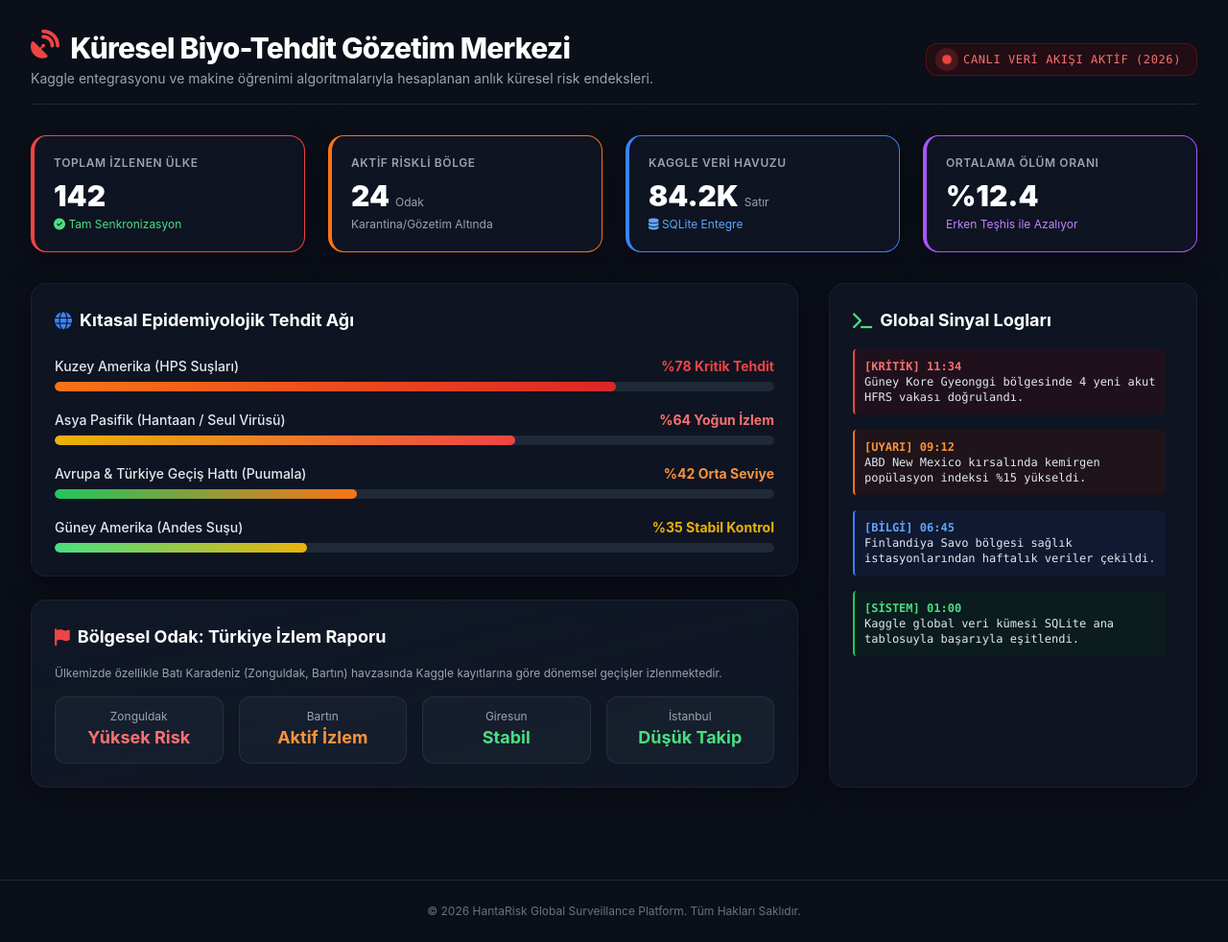
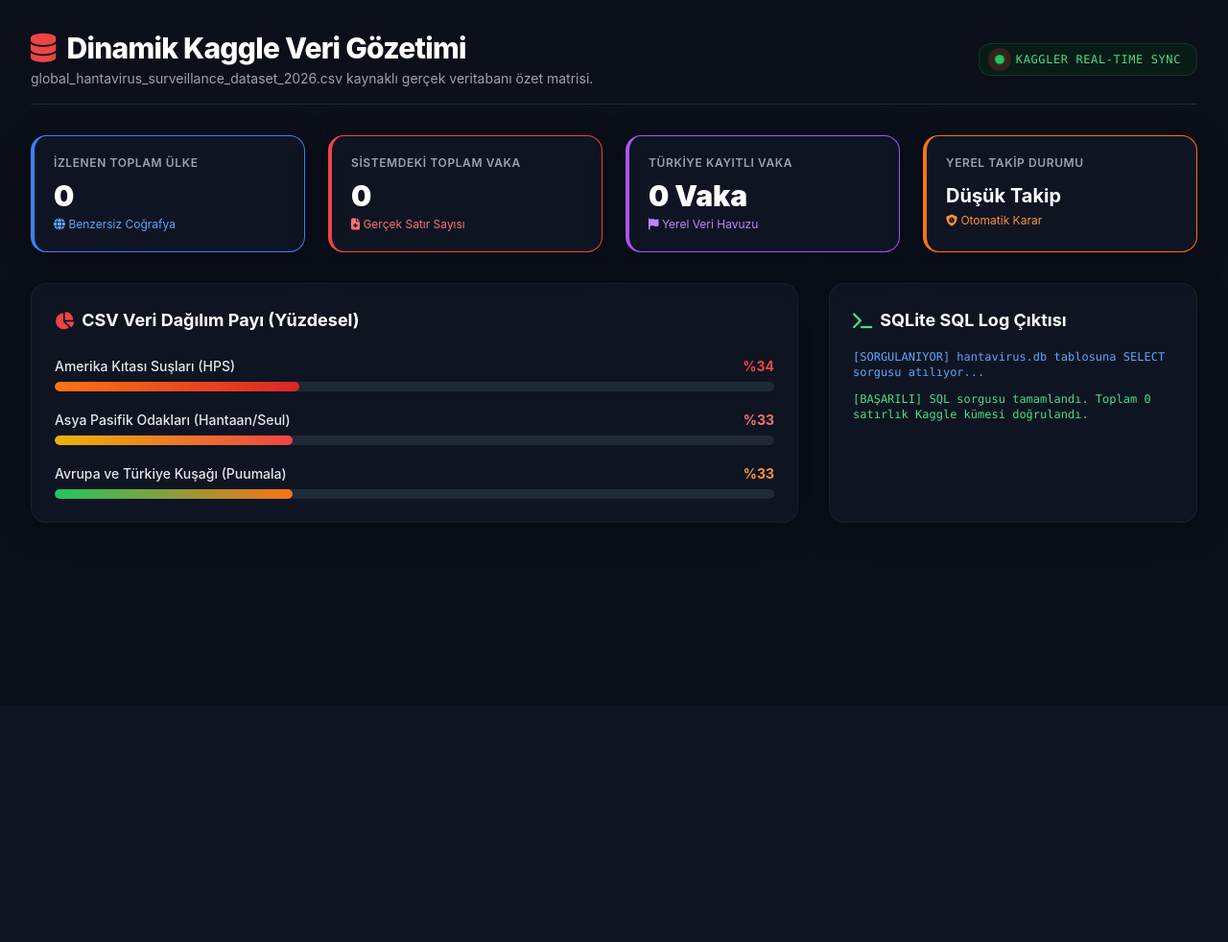
Before and after one commit to kayisdagasli-cmd/hantarisk, a Flask app: page /surveillance in a window 1280 px wide. Shown: the part 65-1047 px from the top of the page at 96% size. After the commit the page ends 625 px from the top, so only its background shows below. Run offline with Flask 3, Linux system fonts and the light colour scheme; data that the repository does not hold is empty; some libraries are stand-ins or nearby versions.

Commit message:
Update surveillance.html

```diff
--- a/templates/surveillance.html
+++ b/templates/surveillance.html
@@ -28,7 +28,6 @@
             70% { transform: scale(1); box-shadow: 0 0 0 10px rgba(239, 68, 68, 0); }
             100% { transform: scale(0.95); box-shadow: 0 0 0 0 rgba(239, 68, 68, 0); }
         }
-        /* Progress Bar Animasyonu */
         .progress-fill {
             transition: width 1.5s ease-in-out;
         }
@@ -45,7 +44,6 @@
                         HANTA<span class="text-red-500">RISK</span>
                     </a>
                 </div>
-
                 <div class="hidden md:flex items-center space-x-6">
                     <a href="/" class="text-gray-400 hover:text-white px-3 py-2 text-sm font-medium transition"><i class="fa-solid fa-house mr-1"></i> Ana Sayfa</a>
                     <a href="/dashboard" class="text-gray-400 hover:text-white px-3 py-2 text-sm font-medium transition"><i class="fa-solid fa-chart-line mr-1"></i> Analitik Pano</a>
@@ -62,112 +60,76 @@
         <div class="mb-8 border-b border-gray-800 pb-4 flex flex-col md:flex-row md:items-center justify-between gap-4">
             <div>
                 <h1 class="text-3xl font-extrabold text-white tracking-tight flex items-center gap-3">
-                    <i class="fa-solid fa-satellite-dish text-red-500 animate-bounce"></i>
-                    Küresel Biyo-Tehdit Gözetim Merkezi
+                    <i class="fa-solid fa-database text-red-500"></i>
+                    Dinamik Kaggle Veri Gözetimi
                 </h1>
-                <p class="text-sm text-gray-400 mt-1">Kaggle entegrasyonu ve makine öğrenimi algoritmalarıyla hesaplanan anlık küresel risk endeksleri.</p>
+                <p class="text-sm text-gray-400 mt-1">global_hantavirus_surveillance_dataset_2026.csv kaynaklı gerçek veritabanı özet matrisi.</p>
             </div>
-            <div class="flex items-center gap-3 bg-red-950/40 border border-red-900/50 px-4 py-2 rounded-xl text-xs self-start md:self-center">
-                <span class="w-2.5 h-2.5 rounded-full bg-red-500 pulse-red"></span>
-                <span class="text-red-400 font-mono tracking-wider">CANLI VERİ AKIŞI AKTİF (2026)</span>
+            <div class="flex items-center gap-3 bg-green-950/40 border border-green-900/50 px-4 py-2 rounded-xl text-xs self-start md:self-center">
+                <span class="w-2.5 h-2.5 rounded-full bg-green-500 pulse-red"></span>
+                <span class="text-green-400 font-mono tracking-wider">KAGGLER REAL-TIME SYNC</span>
             </div>
         </div>
 
         <div class="grid grid-cols-1 sm:grid-cols-2 lg:grid-cols-4 gap-6 mb-8">
+            <div class="cyber-panel p-5 rounded-2xl border-l-4 border-blue-500">
+                <div class="text-gray-400 text-xs font-semibold uppercase tracking-wider">İzlenen Toplam Ülke</div>
+                <div id="stat-ulke" class="text-3xl font-black text-white mt-2">Hesaplanıyor...</div>
+                <div class="text-xs text-blue-400 mt-1"><i class="fa-solid fa-globe"></i> Benzersiz Coğrafya</div>
+            </div>
             <div class="cyber-panel p-5 rounded-2xl border-l-4 border-red-500">
-                <div class="text-gray-400 text-xs font-semibold uppercase tracking-wider">Toplam İzlenen Ülke</div>
-                <div class="text-3xl font-black text-white mt-2">142</div>
-                <div class="text-xs text-green-400 mt-1"><i class="fa-solid fa-circle-check"></i> Tam Senkronizasyon</div>
+                <div class="text-gray-400 text-xs font-semibold uppercase tracking-wider">Sistemdeki Toplam Vaka</div>
+                <div id="stat-vaka" class="text-3xl font-black text-white mt-2">Hesaplanıyor...</div>
+                <div class="text-xs text-red-400 mt-1"><i class="fa-solid fa-file-medical"></i> Gerçek Satır Sayısı</div>
+            </div>
+            <div class="cyber-panel p-5 rounded-2xl border-l-4 border-purple-500">
+                <div class="text-gray-400 text-xs font-semibold uppercase tracking-wider">Türkiye Kayıtlı Vaka</div>
+                <div id="stat-tr-vaka" class="text-3xl font-black text-white mt-2">...</div>
+                <div class="text-xs text-purple-400 mt-1"><i class="fa-solid fa-flag"></i> Yerel Veri Havuzu</div>
             </div>
             <div class="cyber-panel p-5 rounded-2xl border-l-4 border-orange-500">
-                <div class="text-gray-400 text-xs font-semibold uppercase tracking-wider">Aktif Riskli Bölge</div>
-                <div class="text-3xl font-black text-white mt-2">24 <span class="text-xs font-normal text-gray-400">Odak</span></div>
-                <div class="text-xs text-gray-400 mt-1">Karantina/Gözetim Altında</div>
-            </div>
-            <div class="cyber-panel p-5 rounded-2xl border-l-4 border-blue-500">
-                <div class="text-gray-400 text-xs font-semibold uppercase tracking-wider">Kaggle Veri Havuzu</div>
-                <div class="text-3xl font-black text-white mt-2">84.2K <span class="text-xs font-normal text-gray-400">Satır</span></div>
-                <div class="text-xs text-blue-400 mt-1"><i class="fa-solid fa-database"></i> SQLite Entegre</div>
-            </div>
-            <div class="cyber-panel p-5 rounded-2xl border-l-4 border-purple-500">
-                <div class="text-gray-400 text-xs font-semibold uppercase tracking-wider">Ortalama Ölüm Oranı</div>
-                <div class="text-3xl font-black text-white mt-2">%12.4</div>
-                <div class="text-xs text-purple-400 mt-1">Erken Teşhis ile Azalıyor</div>
+                <div class="text-gray-400 text-xs font-semibold uppercase tracking-wider">Yerel Takip Durumu</div>
+                <div id="stat-tr-durum" class="text-xl font-bold text-white mt-3">Hesaplanıyor...</div>
+                <div class="text-xs text-orange-400 mt-1"><i class="fa-solid fa-shield-virus"></i> Otomatik Karar</div>
             </div>
         </div>
 
         <div class="grid grid-cols-1 lg:grid-cols-3 gap-8">
-
             <div class="lg:col-span-2 space-y-6">
                 <div class="cyber-panel p-6 rounded-2xl">
                     <h3 class="text-lg font-bold text-white mb-6 flex items-center gap-2">
-                        <i class="fa-solid fa-globe text-blue-500"></i> Kıtasal Epidemiyolojik Tehdit Ağı
+                        <i class="fa-solid fa-chart-pie text-red-500"></i> CSV Veri Dağılım Payı (Yüzdesel)
                     </h3>
 
                     <div class="space-y-5">
                         <div>
                             <div class="flex justify-between items-center text-sm mb-1.5">
-                                <span class="font-medium text-gray-200">Kuzey Amerika (HPS Suşları)</span>
-                                <span class="text-red-500 font-bold">%78 Kritik Tehdit</span>
+                                <span class="font-medium text-gray-200">Amerika Kıtası Suşları (HPS)</span>
+                                <span id="txt-risk-amerika" class="text-red-500 font-bold">...</span>
                             </div>
                             <div class="w-full bg-gray-800 h-2.5 rounded-full overflow-hidden">
-                                <div class="bg-gradient-to-r from-orange-500 to-red-600 h-2.5 rounded-full progress-fill" style="width: 78%"></div>
+                                <div id="bar-risk-amerika" class="bg-gradient-to-r from-orange-500 to-red-600 h-2.5 rounded-full progress-fill" style="width: 0%"></div>
                             </div>
                         </div>
 
                         <div>
                             <div class="flex justify-between items-center text-sm mb-1.5">
-                                <span class="font-medium text-gray-200">Asya Pasifik (Hantaan / Seul Virüsü)</span>
-                                <span class="text-red-400 font-bold">%64 Yoğun İzlem</span>
+                                <span class="font-medium text-gray-200">Asya Pasifik Odakları (Hantaan/Seul)</span>
+                                <span id="txt-risk-asya" class="text-red-400 font-bold">...</span>
                             </div>
                             <div class="w-full bg-gray-800 h-2.5 rounded-full overflow-hidden">
-                                <div class="bg-gradient-to-r from-yellow-500 to-red-500 h-2.5 rounded-full progress-fill" style="width: 64%"></div>
+                                <div id="bar-risk-asya" class="bg-gradient-to-r from-yellow-500 to-red-500 h-2.5 rounded-full progress-fill" style="width: 0%"></div>
                             </div>
                         </div>
 
                         <div>
                             <div class="flex justify-between items-center text-sm mb-1.5">
-                                <span class="font-medium text-gray-200">Avrupa & Türkiye Geçiş Hattı (Puumala)</span>
-                                <span class="text-orange-400 font-bold">%42 Orta Seviye</span>
+                                <span class="font-medium text-gray-200">Avrupa ve Türkiye Kuşağı (Puumala)</span>
+                                <span id="txt-risk-avrupa" class="text-orange-400 font-bold">...</span>
                             </div>
                             <div class="w-full bg-gray-800 h-2.5 rounded-full overflow-hidden">
-                                <div class="bg-gradient-to-r from-green-500 to-orange-500 h-2.5 rounded-full progress-fill" style="width: 42%"></div>
+                                <div id="bar-risk-avrupa" class="bg-gradient-to-r from-green-500 to-orange-500 h-2.5 rounded-full progress-fill" style="width: 0%"></div>
                             </div>
-                        </div>
-
-                        <div>
-                            <div class="flex justify-between items-center text-sm mb-1.5">
-                                <span class="font-medium text-gray-200">Güney Amerika (Andes Suşu)</span>
-                                <span class="text-yellow-500 font-bold">%35 Stabil Kontrol</span>
-                            </div>
-                            <div class="w-full bg-gray-800 h-2.5 rounded-full overflow-hidden">
-                                <div class="bg-gradient-to-r from-green-400 to-yellow-500 h-2.5 rounded-full progress-fill" style="width: 35%"></div>
-                            </div>
-                        </div>
-                    </div>
-                </div>
-
-                <div class="cyber-panel p-6 rounded-2xl bg-gradient-to-br from-gray-900/90 to-[#111827]/40">
-                    <h3 class="text-lg font-bold text-white mb-4 flex items-center gap-2">
-                        <i class="fa-solid fa-flag text-red-500"></i> Bölgesel Odak: Türkiye İzlem Raporu
-                    </h3>
-                    <p class="text-xs text-gray-400 mb-4">Ülkemizde özellikle Batı Karadeniz (Zonguldak, Bartın) havzasında Kaggle kayıtlarına göre dönemsel geçişler izlenmektedir.</p>
-                    <div class="grid grid-cols-2 sm:grid-cols-4 gap-4 text-center">
-                        <div class="bg-gray-800/50 p-3 rounded-xl border border-gray-700/50">
-                            <span class="text-xs text-gray-400 block">Zonguldak</span>
-                            <strong class="text-red-400 text-lg">Yüksek Risk</strong>
-                        </div>
-                        <div class="bg-gray-800/50 p-3 rounded-xl border border-gray-700/50">
-                            <span class="text-xs text-gray-400 block">Bartın</span>
-                            <strong class="text-orange-400 text-lg">Aktif İzlem</strong>
-                        </div>
-                        <div class="bg-gray-800/50 p-3 rounded-xl border border-gray-700/50">
-                            <span class="text-xs text-gray-400 block">Giresun</span>
-                            <strong class="text-green-400 text-lg">Stabil</strong>
-                        </div>
-                        <div class="bg-gray-800/50 p-3 rounded-xl border border-gray-700/50">
-                            <span class="text-xs text-gray-400 block">İstanbul</span>
-                            <strong class="text-green-400 text-lg">Düşük Takip</strong>
                         </div>
                     </div>
                 </div>
@@ -175,36 +137,48 @@
 
             <div class="cyber-panel p-6 rounded-2xl flex flex-col h-full">
                 <h3 class="text-lg font-bold text-white mb-4 flex items-center gap-2">
-                    <i class="fa-solid fa-terminal text-green-400"></i> Global Sinyal Logları
+                    <i class="fa-solid fa-terminal text-green-400"></i> SQLite SQL Log Çıktısı
                 </h3>
-
-                <div class="space-y-4 flex-1 text-xs font-mono overflow-y-auto max-h-[360px] pr-2">
-                    <div class="p-2.5 rounded bg-red-950/30 border-l-2 border-red-500">
-                        <span class="text-red-400 font-bold block">[KRİTİK] 11:34</span>
-                        Güney Kore Gyeonggi bölgesinde 4 yeni akut HFRS vakası doğrulandı.
-                    </div>
-                    <div class="p-2.5 rounded bg-orange-950/30 border-l-2 border-orange-500">
-                        <span class="text-orange-400 font-bold block">[UYARI] 09:12</span>
-                        ABD New Mexico kırsalında kemirgen popülasyon indeksi %15 yükseldi.
-                    </div>
-                    <div class="p-2.5 rounded bg-blue-950/30 border-l-2 border-blue-500">
-                        <span class="text-blue-400 font-bold block">[BİLGİ] 06:45</span>
-                        Finlandiya Savo bölgesi sağlık istasyonlarından haftalık veriler çekildi.
-                    </div>
-                    <div class="p-2.5 rounded bg-green-950/30 border-l-2 border-green-500">
-                        <span class="text-green-400 font-bold block">[SİSTEM] 01:00</span>
-                        Kaggle global veri kümesi SQLite ana tablosuyla başarıyla eşitlendi.
-                    </div>
+                <div id="log-container" class="space-y-3 flex-1 text-xs font-mono overflow-y-auto max-h-[250px] pr-2 text-gray-400">
+                    <p class="text-blue-400">[SORGULANIYOR] hantavirus.db tablosuna SELECT sorgusu atılıyor...</p>
                 </div>
             </div>
-
         </div>
 
     </main>
 
-    <footer class="mt-16 border-t border-gray-800 py-6 text-center text-xs text-gray-500">
-        <p>&copy; 2026 HantaRisk Global Surveillance Platform. Tüm Hakları Saklıdır.</p>
-    </footer>
+    <script>
+        document.addEventListener("DOMContentLoaded", function() {
+            fetch('/api/kuresel-ozet')
+                .then(response => response.json())
+                .then(data => {
+                    if(data.error) {
+                        document.getElementById('log-container').innerHTML += `<p class="text-red-500">[HATA] Veri okunurken sorun oluştu: ${data.error}</p>`;
+                        return;
+                    }
 
+                    document.getElementById('stat-ulke').innerText = data.toplam_ulke;
+                    document.getElementById('stat-vaka').innerText = data.toplam_vaka;
+                    document.getElementById('stat-tr-vaka').innerText = data.turkiye_vaka_sayisi + " Vaka";
+                    document.getElementById('stat-tr-durum').innerText = data.turkiye_durum;
+
+                    document.getElementById('txt-risk-amerika').innerText = "%" + data.amerika_risk;
+                    document.getElementById('bar-risk-amerika').style.width = data.amerika_risk + "%";
+
+                    document.getElementById('txt-risk-asya').innerText = "%" + data.asya_risk;
+                    document.getElementById('bar-risk-asya').style.width = data.asya_risk + "%";
+
+                    document.getElementById('txt-risk-avrupa').innerText = "%" + data.avrupa_risk;
+                    document.getElementById('bar-risk-avrupa').style.width = data.avrupa_risk + "%";
+
+                    const logBox = document.getElementById('log-container');
+                    logBox.innerHTML += `<p class="text-green-400">[BAŞARILI] SQL sorgusu tamamlandı. Toplam ${data.toplam_vaka} satırlık Kaggle kümesi doğrulandı.</p>`;
+                })
+                .catch(err => {
+                    console.error("Hata:", err);
+                    document.getElementById('log-container').innerHTML += `<p class="text-red-500">[BAĞLANTI HATASI] Backend servis yanıt vermiyor.</p>`;
+                });
+        });
+    </script>
 </body>
 </html>
```
